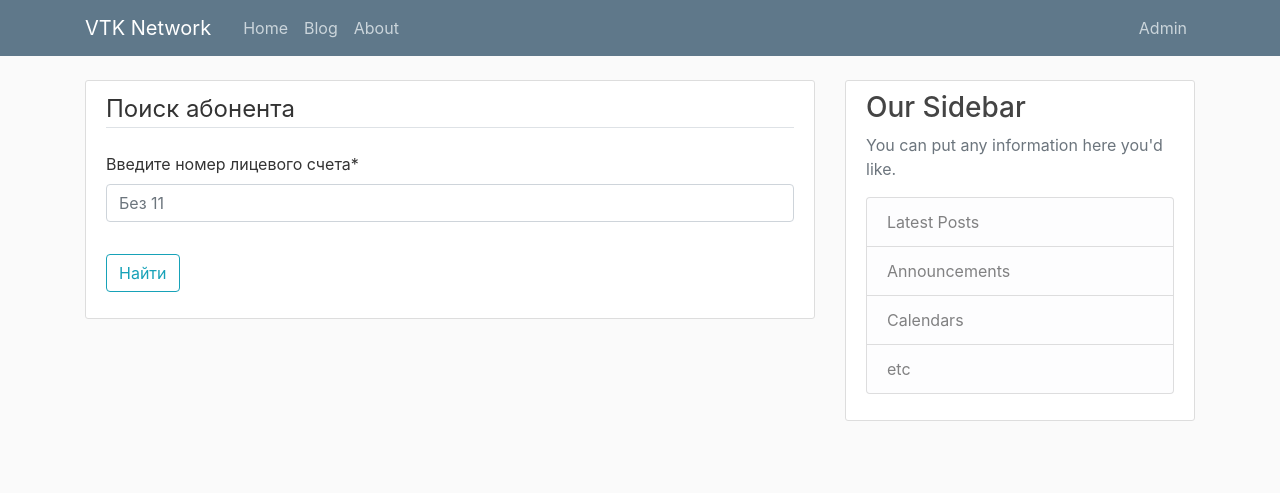
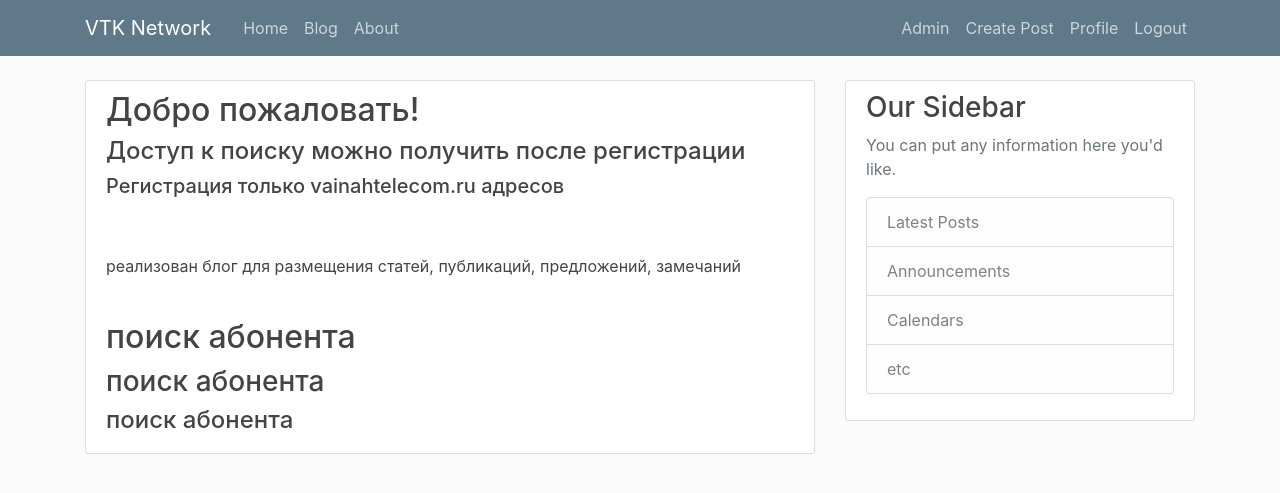
Before and after one commit to ms77grz/dj3vtk-tftp, a Django app: page / in a window 1280 px wide. Shown: the top 493 px of the page. Run offline with Django 3.2, Linux system fonts and the light colour scheme; a user stored in the database is signed in; parts of the project's set-up code (start-up, migrations or seed data) failed here and were passed over; some libraries are stand-ins or nearby versions.

Commit message:
search features and home page / some fixes

```diff
--- a/dj3pro/equipment_accounting/forms.py
+++ b/dj3pro/equipment_accounting/forms.py
@@ -4,5 +4,5 @@ from django import forms
 class SearchSubscriber(forms.Form):
     account_number = forms.CharField(
         label='Введите номер лицевого счета',
-        widget=forms.TextInput(attrs={'placeholder': 'Без 11'}),
+        widget=forms.TextInput(attrs={'placeholder': 'Без 11', 'autocomplete': 'off'}),
         min_length=5, max_length=10)
--- a/dj3pro/equipment_accounting/templates/equipment_accounting/base.html
+++ b/dj3pro/equipment_accounting/templates/equipment_accounting/base.html
@@ -37,6 +37,9 @@
                     <div class="navbar-nav">
                         {% if user.is_superuser %}
                         <a class="nav-item nav-link" href="{% url 'admin:index' %}">Admin</a>
+                        <a class="nav-item nav-link" href="{% url 'blog:post_create' %}">Create Post</a>
+                        <a class="nav-item nav-link" href="{% url 'profile' %}">Profile</a>
+                        <a class="nav-item nav-link" href="{% url 'logout' %}">Logout</a>
                         {% elif user.is_authenticated %}
                         <a class="nav-item nav-link" href="{% url 'blog:post_create' %}">Create Post</a>
                         <a class="nav-item nav-link" href="{% url 'profile' %}">Profile</a>
--- a/dj3pro/equipment_accounting/templates/equipment_accounting/home.html
+++ b/dj3pro/equipment_accounting/templates/equipment_accounting/home.html
@@ -1,25 +1,18 @@
 {% extends "equipment_accounting/base.html" %}
-{% load crispy_forms_tags %}
 {% block content %}
-<div class="content-section">
-    <form action="" method="POST">
-        {% csrf_token %}
-        <fieldset class="form-group">
-            <legend class="border-bottom mb-4">Поиск абонента</legend>
-            {{ form|crispy }}
-        </fieldset>
-        <div class="form-group">
-            <button class="btn btn-outline-info" type="submit">Найти</button>
-        </div>
-    </form>
-</div>
-{% if output %}
 <article class="media content-section">
     <div class="media-body">
-        {% for line in output%}
-        <p>{{ line }}</p>
-        {% endfor %}
+        <h2 class="article-title">Добро пожаловать!</h2>
+        <h4 class="article-title">Доступ к поиску можно получить после регистрации</h4>
+        <h5 class="article-title">Регистрация только vainahtelecom.ru адресов</h5>
+        <p class="article-content">
+            <a class="article-title" href="{% url 'blog:post_list' %}">
+                реализован блог для размещения статей, публикаций, предложений, замечаний
+            </a>
+        </p>
+        <h2><a class="article-title" href="{% url 'equipment_accounting_search' %}">поиск абонента</a></h2>
+        <h3><a class="article-title" href="{% url 'equipment_accounting_search' %}">поиск абонента</a></h3>
+        <h4><a class="article-title" href="{% url 'equipment_accounting_search' %}">поиск абонента</a></h4>
     </div>
 </article>
-{% endif %}
 {% endblock content %}
--- a/dj3pro/equipment_accounting/urls.py
+++ b/dj3pro/equipment_accounting/urls.py
@@ -3,5 +3,6 @@ from . import views
 
 urlpatterns = [
     path('', views.home, name='equipment_accounting_home'),
+    path('search', views.search, name='equipment_accounting_search'),
     path('about/', views.about, name='equipment_accounting_about'),
 ]
--- a/dj3pro/equipment_accounting/views.py
+++ b/dj3pro/equipment_accounting/views.py
@@ -5,8 +5,12 @@ from .forms import SearchSubscriber
 from subprocess import Popen, PIPE, STDOUT
 
 
+def home(request):
+    return render(request, 'equipment_accounting/home.html')
+
+
 @login_required
-def home(request):
+def search(request):
     if request.method == 'POST':
         form = SearchSubscriber(request.POST)
         if form.is_valid():
@@ -24,10 +28,10 @@ def home(request):
             if len(output) < 5:
                 output = None
             form = SearchSubscriber()
-            return render(request, 'equipment_accounting/home.html', {'form': form, 'output': output})
+            return render(request, 'equipment_accounting/search.html', {'form': form, 'output': output})
     else:
         form = SearchSubscriber()
-    return render(request, 'equipment_accounting/home.html', {'form': form})
+    return render(request, 'equipment_accounting/search.html', {'form': form})
 
 
 def about(request):
```
Also changed, not shown: dj3pro/equipment_accounting/templates/equipment_accounting/search.html (added, +25 -0 lines), dj3pro/db.sqlite3.
